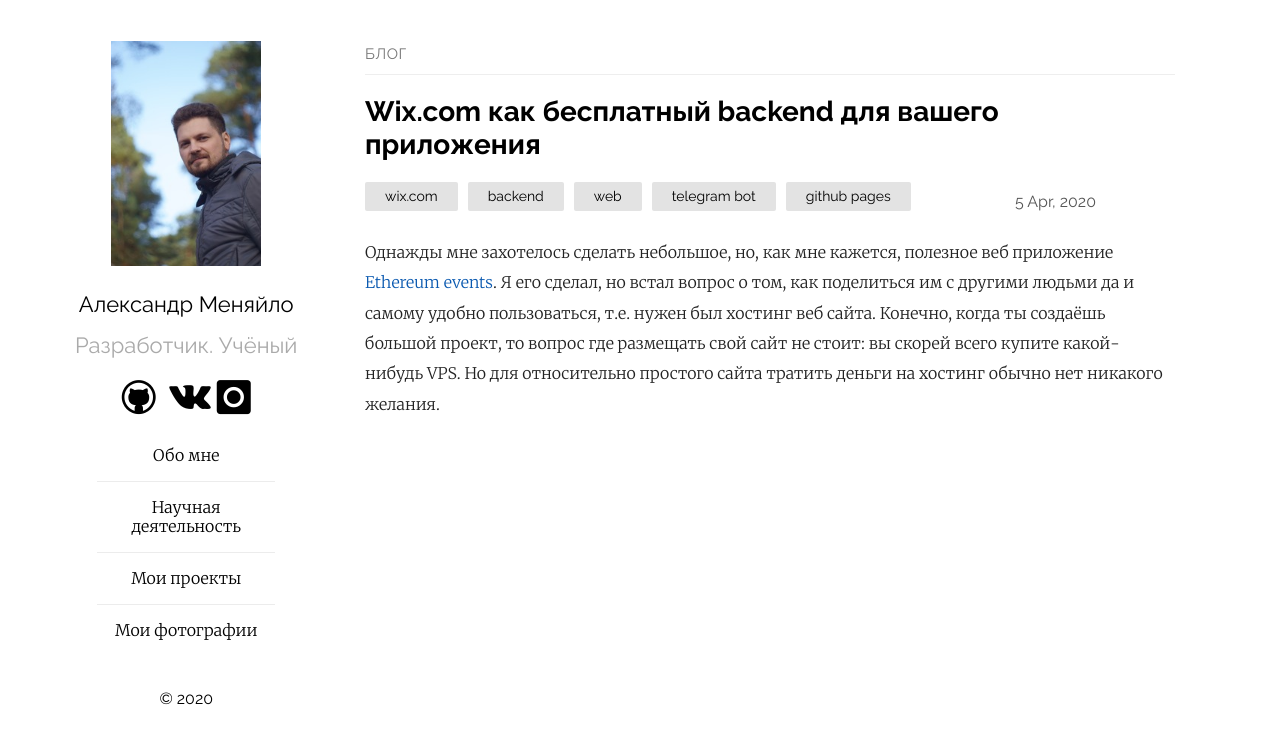
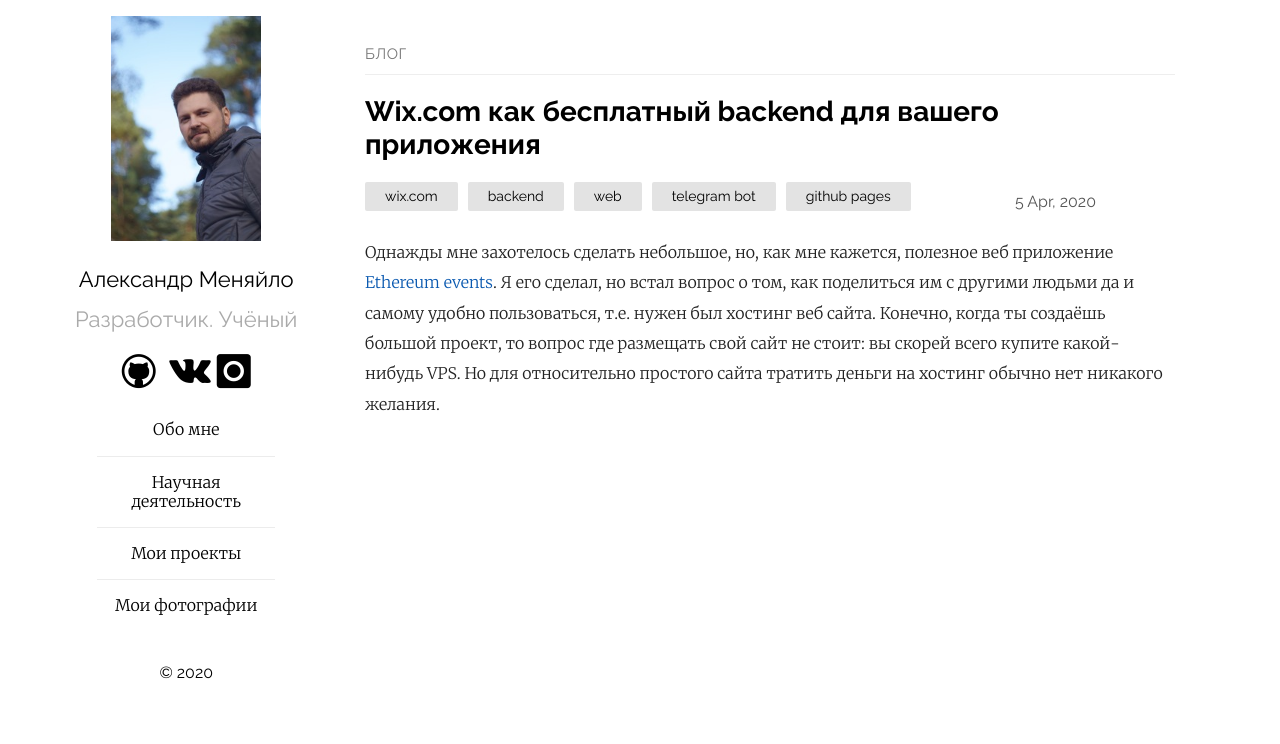
Before and after one commit to Mendeo/mendeo.github.io, a Jekyll site: the page built from index.md, in a window 1280 px wide. Shown: the top 744 px of the page. Built offline with Jekyll 4.4.1, drawn with Linux system fonts in a browser that asks for light colours.

Commit message:
Улучшил css

```diff
--- a/_layouts/default.html
+++ b/_layouts/default.html
@@ -46,6 +46,7 @@
 						</ul>
 					</nav>
 				{%- endif -%}
+
 				<p>
 					&copy;
 					{{ "now" | date: "%Y" }}
--- a/_sass/plain.scss
+++ b/_sass/plain.scss
@@ -75,7 +75,9 @@ main {
   .about {
     display: flex;
     height: 100vh;
-    padding-bottom: 15vh;
+    padding-bottom: 1rem; /*Добавил Mendeo */
+    padding-top: 1rem; /*Добавил Mendeo */
+    overflow-y: auto; /*Добавил Mendeo */
     @media screen and (max-width: $mobileW) {
       height: auto;
       padding: 10vh 0;
@@ -84,7 +86,7 @@ main {
       position: fixed;
     }
     min-width: $leftWidth;
-    justify-content: center;
+    justify-content: top; /*Исправил Mendeo */
     flex-direction: column;
     align-items: center;
     h2 {
```
Lines whose indentation alone changed are shown as unchanged.
